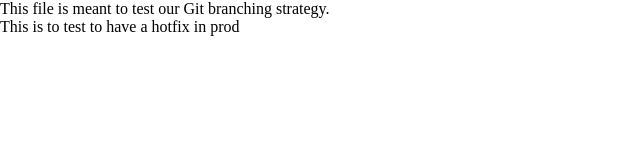
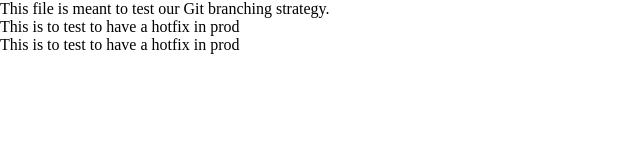
Before and after one commit to akshayp-mangospring/test-git-prs, a plain HTML site: page src/index.html in a window 1280 px wide. Shown: the whole page, without its empty margins (0-640 px from the left). Drawn offline with Linux system fonts and the light colour scheme.

Commit message:
Add a line to add a hotfix to prod

```diff
--- a/src/index.html
+++ b/src/index.html
@@ -11,5 +11,6 @@
   <p>This file is meant to test our Git branching strategy.</p>
   <p>This is to test to have a hotfix in prod</p>
   <script src="./index.js"></script>
+  <p>This is to test to have a hotfix in prod</p>
 </body>
 </html>
```
